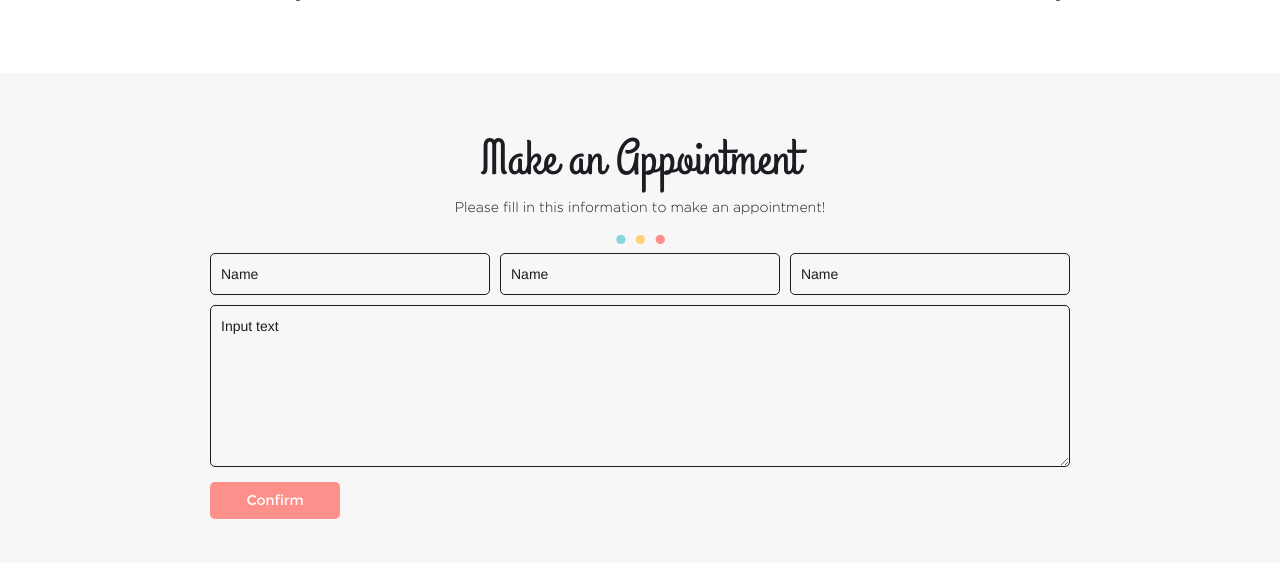
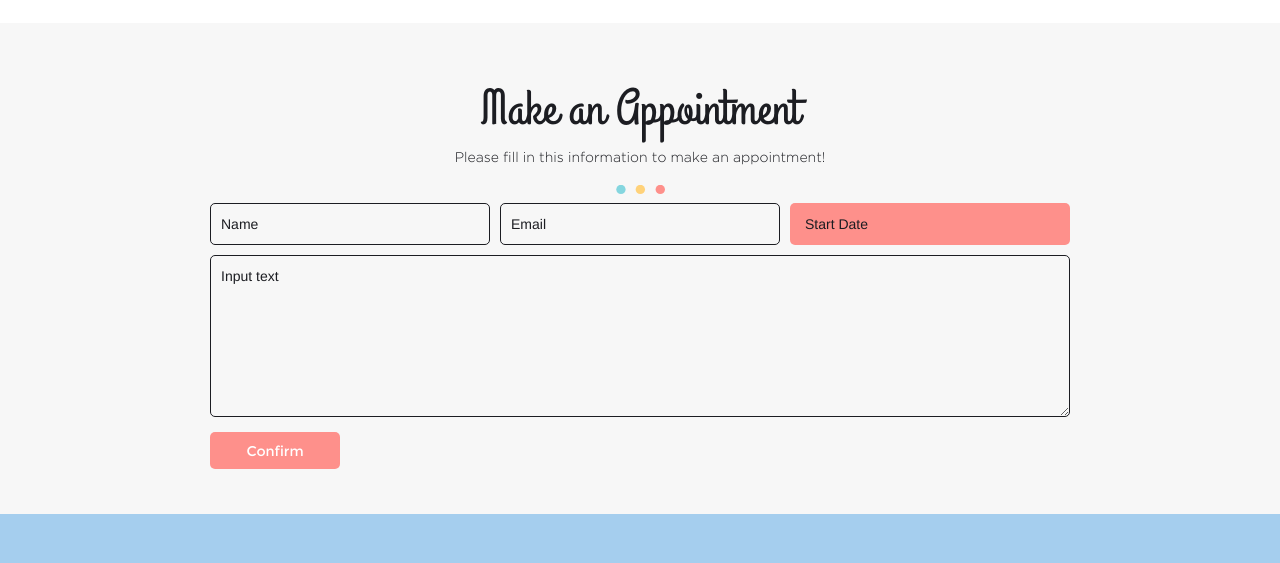
Before and after one commit to rilindpozhegu/poshpaws, a PHP site: page / in a window 1280 px wide. Shown: the part 2564-3127 px from the top of the page. Run offline with PHP 8.4, Linux system fonts and the light colour scheme; some libraries are stand-ins or nearby versions.

Commit message:
contact date btn. fixed

```diff
--- a/css/about.css
+++ b/css/about.css
@@ -257,7 +257,9 @@ footer i {
     .cover-text {
     text-align: center;
     }
-
+    .header-section {
+        background-position: right;
+    }
     .display-none {
         display: none;
     }
--- a/css/home.css
+++ b/css/home.css
@@ -329,7 +329,22 @@
 }
 
 
-
+.datepicker {
+  cursor: pointer;
+  width: 200px;
+  text-align: center;
+  z-index: 99999999999;
+}
+.input-d input {
+  background-color: #fe908b;
+  width: 100%;
+  border: none;
+  padding: 11px 15px;
+  border-radius: 5px;
+}
+.input-d input:hover {
+  cursor: pointer;
+}
 
 
 
@@ -391,7 +406,9 @@ footer i {
     .cover-text {
     text-align: center;
     }
-
+    .header-section {
+        background-position: right;
+    }
     .display-none {
         display: none;
     }
--- a/css/popup-modal.css
+++ b/css/popup-modal.css
@@ -78,6 +78,7 @@
     height: 40px;
     border-radius: 5px;
 }
+
 .popup_button {
     background-color: #fe908b;
     color: white;
--- a/css/shop.css
+++ b/css/shop.css
@@ -368,6 +368,9 @@ footer i {
       text-align: center;
       padding: 0px 0px 0px 30px;
     }
+    .cover-text h1 {
+        font-size: 35px;
+    }
 
 }
 
--- a/index.php
+++ b/index.php
@@ -17,6 +17,7 @@
     <!-- Custom CSS -->
     <link href="css/scrolling-nav.css" rel="stylesheet">
     <link rel="stylesheet" type="text/css" href="css/home.css">
+    <link rel="stylesheet" type="text/css" href="css/datepicker">
     <!-- Font Awesome -->
     <link rel="stylesheet" type="text/css" href="https://maxcdn.bootstrapcdn.com/font-awesome/4.6.3/css/font-awesome.min.css">
 </head>
@@ -83,7 +84,7 @@
             <div class="row">
                 <div class="col-lg-12 cover-text">
                     <h1 class="first-paragph">Your Pets HOME</h1>
-                    <h1 class="second-paragph">AWAY FROM HOME <br><span style="color: #fe908b; font-size: 30px;">"WEBSITE UNDER CONSTRUCTION"</span></h1>
+                    <h1 class="second-paragph">AWAY FROM HOME <br></h1>
                     <a href="contact.html"><button>Book an Appointment <i class="fa fa-angle-right" aria-hidden="true"></i></button></a>
                 </div>
             </div>
@@ -143,7 +144,7 @@
                     <h1>How it all Began</h1>
                     <img src="img/3points.svg" style="width:70px">
                     <p>It all started with a bad haircut day, not me but my dog ‘Berty’, at the local kennels. So off to the UK I went on a month long grooming course and that’s how Posh Paws grooming started. It wasn’t long before, my clients were asking me to take care of their dogs during the summer holidays; so that’s how the boarding started and it grew and it grew. That’s when I had to open up Posh Paws Boarding Kennels and Cattery to cope with the growing demand for a high quality kennel with a caring and attentive staff</p>
-                    <button>More <i class="fa fa-angle-right" aria-hidden="true"></i></button>
+                    <a href="about.html"><button>More <i class="fa fa-angle-right" aria-hidden="true"></i></button></a>
                 </div>
             </div>
         </div>
@@ -213,10 +214,10 @@
                     <input type="text" name="email" placeholder="Name">
                 </div>
                 <div class="col-md-4 small-padding">
-                    <input type="text" name="email" placeholder="Name">
+                    <input type="text" name="email" placeholder="Email">
                 </div>
-                <div class="col-md-4 small-padding">
-                    <input type="text" name="email" placeholder="Name">
+                <div class="col-md-4 small-padding input-d">
+                    <input class="datepicker2" name="pet_fdate" placeholder="Start Date">
                 </div>
                 <div class="col-md-12 col-xs-12 small-padding">
                     <textarea placeholder="Input text" rows="7"></textarea>
@@ -287,7 +288,11 @@
     <!-- Mix, Maps,  -->
     <script type="text/javascript" src="js/poshpaws.js"></script>
 
-
+    <!-- Select Date -->
+    <script type="text/javascript" src="js/bootstrap-datepicker.js"></script>
+    <script type="text/javascript">
+        $('.datepicker2').datepicker()
+    </script>
 </body>
 
 </html>
--- a/mailer.php
+++ b/mailer.php
@@ -56,7 +56,7 @@ $mailer = Swift_Mailer::newInstance($transport);
 // Create a message
 $message = Swift_Message::newInstance('Hello from Emirates Graphics')
   ->setFrom(array('blinizeka@gmail.com' => 'Blin Zeka'))
-  ->setTo(array('blinizeka@gmail.com' => 'Me'))
+  ->setTo(array('rilindp@gmail.com' => 'Me'))
   ->setBody($bodyMail, 'text/html');
 
 // Send the message
```
Also changed, not shown: contact.html (+9 -3 lines), css/contacts.css (+21 -3 lines), css/style.css (+8 -4 lines), css/scrolling-nav.css (line endings or trailing spaces).
